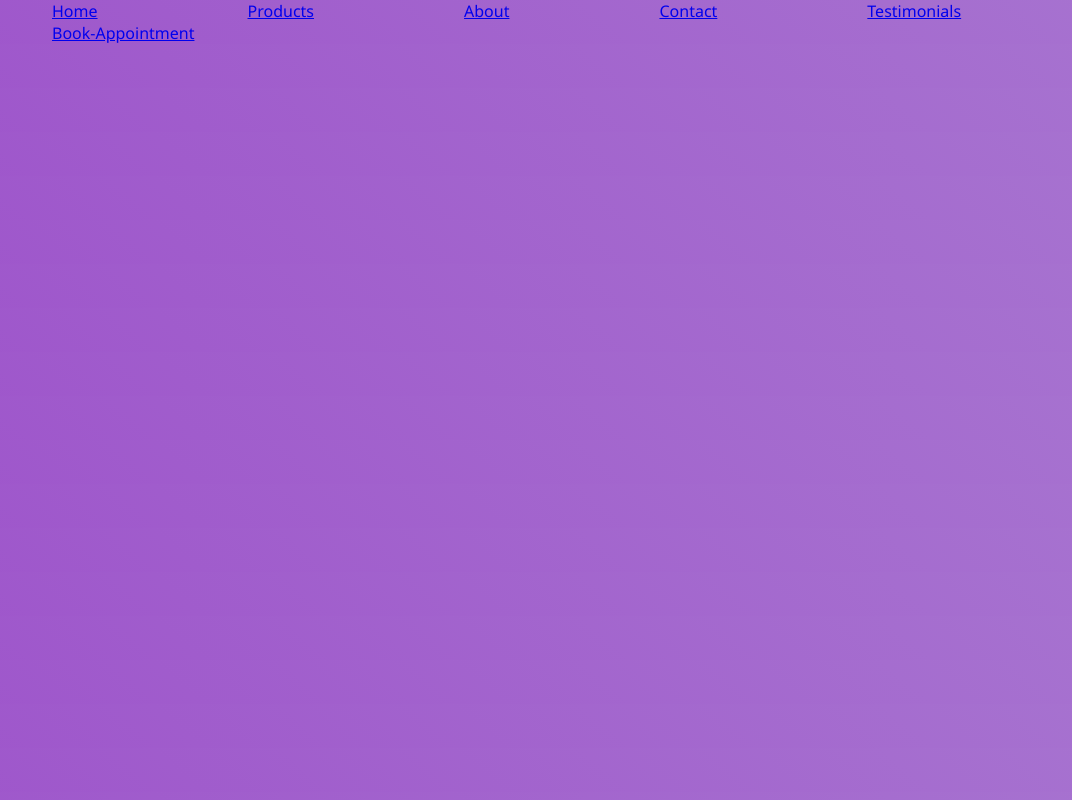
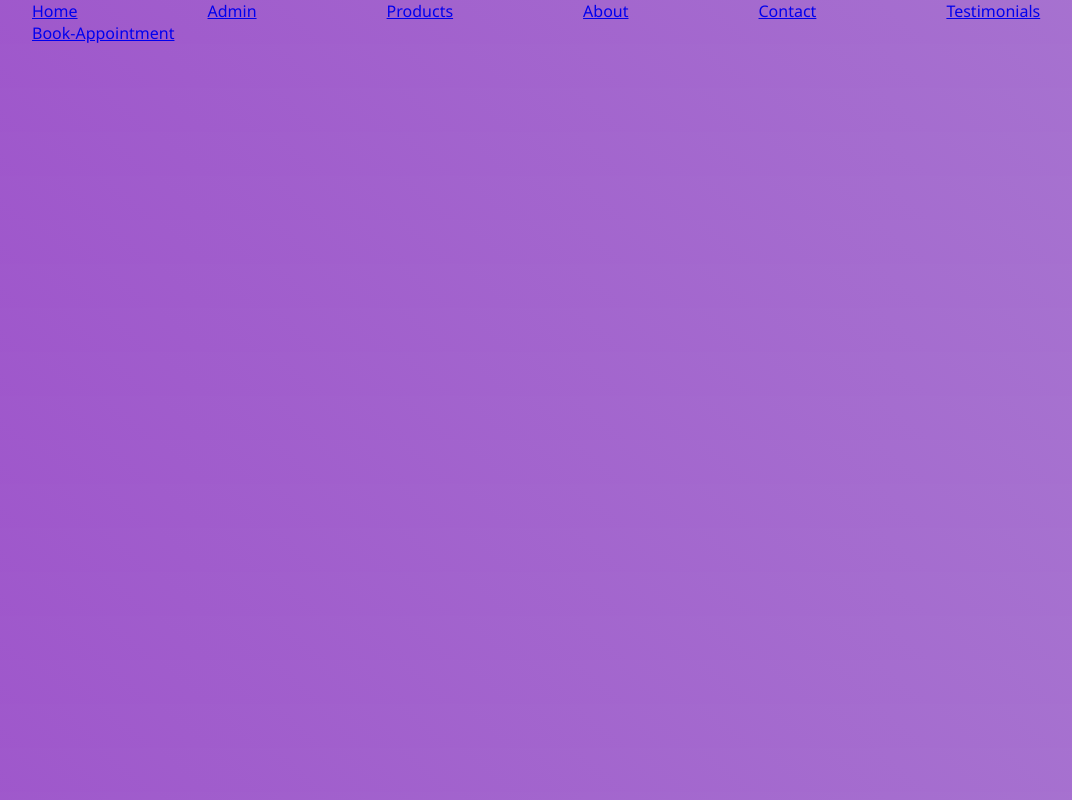
Before and after one commit to Soham-330/Foog-Function-Repo, a React (Vite) app: page /Admin in a window 1280 px wide. Shown: the whole page, without its empty margins (98-1170 px from the left). Built offline with nearby package versions, Linux system fonts and the light colour scheme.

Commit message:
Added Admin

```diff
--- a/src/App.css
+++ b/src/App.css
@@ -1,4 +1,4 @@
 .navbar{
     display: inline-block;
-    margin-left: 150px;
+    margin-left: 130px;
 }
--- a/src/App.jsx
+++ b/src/App.jsx
@@ -1,6 +1,7 @@
 import { BrowserRouter, Link, Route, Routes } from "react-router-dom"
 import './App.css'
 import Home from './Components/Home'
+import Admin from './Components/Admin'
 import Hero from './Components/Hero'
 import About from './Components/About'
 import Contact from './Components/Contact'
@@ -21,6 +22,9 @@ function App() {
             <Link to ="/Home"> Home </Link>
           </li>
           <li className = "navbar">
+            <Link to = "/Admin"> Admin </Link>
+          </li>
+          <li className = "navbar">
             <Link to="/Products"> Products </Link>
           </li>
           <li className = "navbar">
@@ -39,6 +43,7 @@ function App() {
       </nav>
       <Routes>
         <Route path = "/Home" element = {<Home/>} />
+        <Route path = "/Admin" element = {<Admin/>} />
         <Route path = "/About" element = {<About/>} />
         <Route path = "/Products" element = {<Products/>} />
         <Route path = "/Contact" element = {<Contact/>} />
--- /dev/null
+++ b/src/Components/Admin.jsx
@@ -0,0 +1,6 @@
+function Admin(){
+    <div>
+        Hello World
+    </div>
+}
+export default Admin
```
